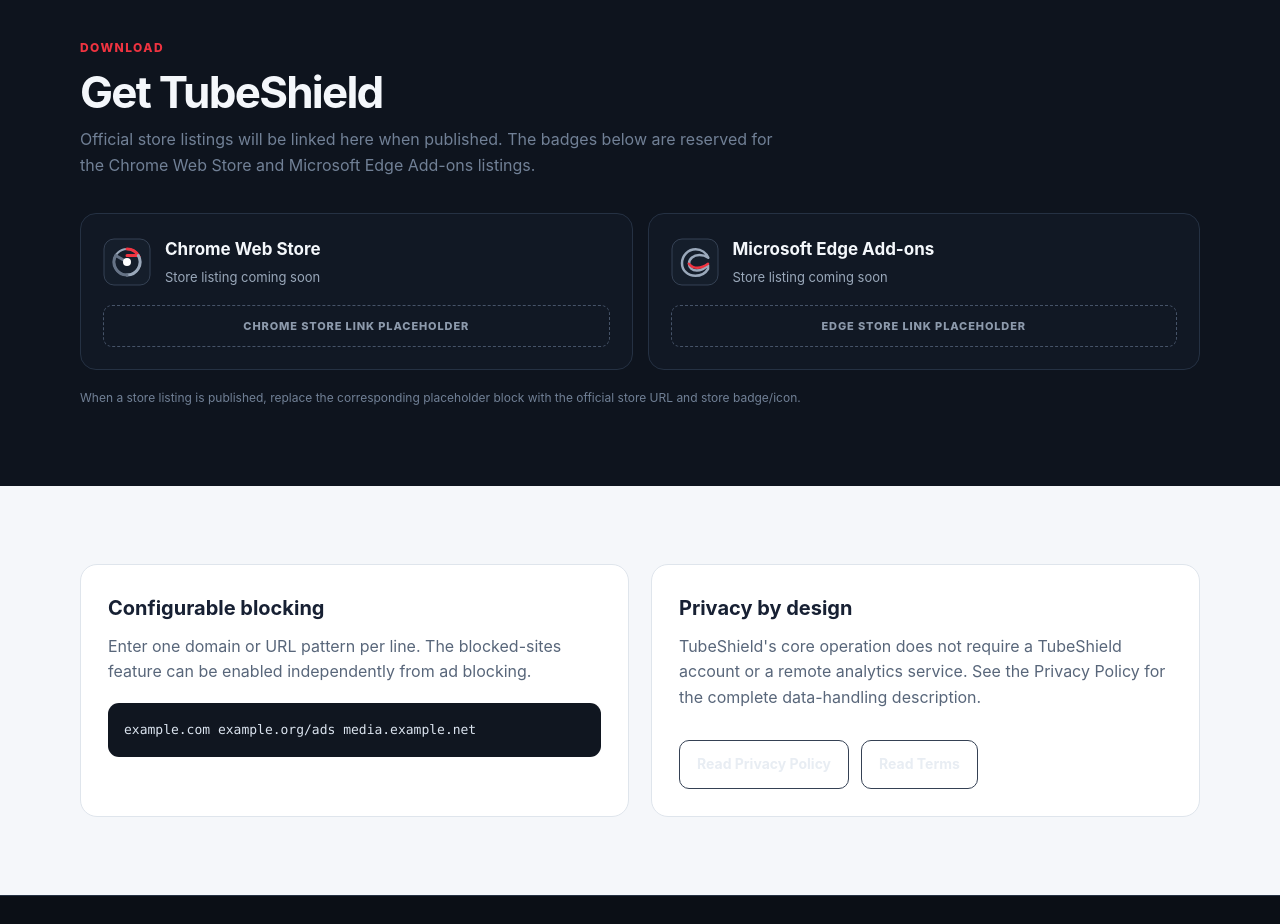
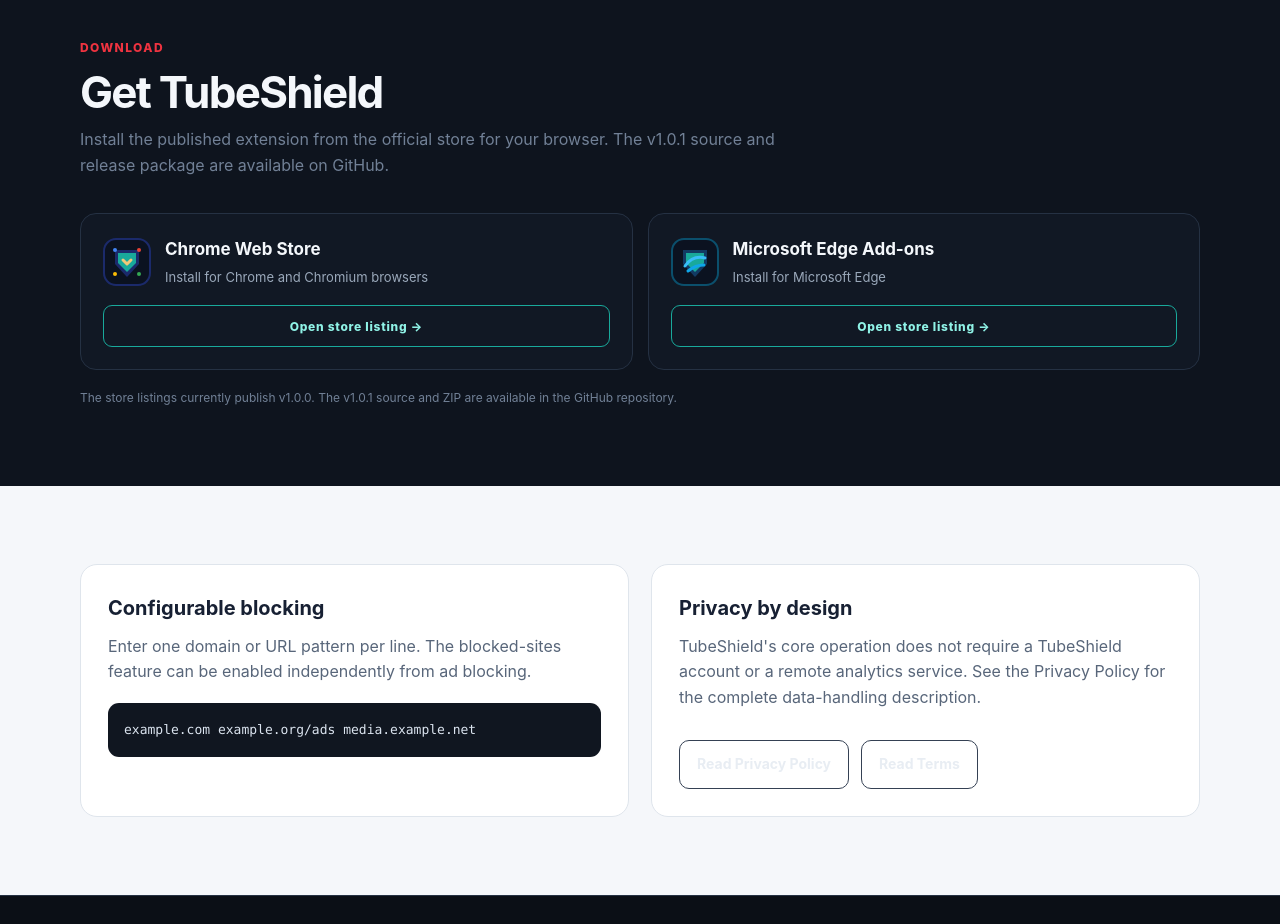
Before and after one commit to RatioJuris/TubeShield, a browser extension: page docs/index.html in a window 1280 px wide. Shown: the part 1580-2504 px from the top of the page. Drawn offline with Linux system fonts and the light colour scheme.

Commit message:
Link official store listings and replace placeholder assets

```diff
--- a/docs/assets/site.css
+++ b/docs/assets/site.css
@@ -151,17 +151,18 @@ h1{font-size:clamp(44px,7vw,78px);line-height:.98;letter-spacing:-.055em;margin:
 
 .store-section{background:#0e141e}
 .store-grid{display:grid;grid-template-columns:repeat(2,1fr);gap:15px}
-.store-card{border:1px solid var(--line);border-radius:16px;background:var(--panel);padding:22px}
+.store-card{display:block;border:1px solid var(--line);border-radius:16px;background:var(--panel);padding:22px;color:inherit;text-decoration:none;transition:border-color .15s,transform .15s}
+.store-card:hover{border-color:#19A99B;transform:translateY(-2px)}
 .store-badge{display:flex;align-items:center;gap:14px}
 .store-badge img{flex:0 0 auto;border-radius:10px}
 .store-badge strong{display:block;font-size:17px}
 .store-badge span{display:block;color:var(--muted);font-size:13px;margin-top:3px}
 .store-actions{margin-top:18px}
-.store-placeholder-label{
+.store-link-label{
   display:inline-flex;align-items:center;justify-content:center;
   width:100%;min-height:42px;padding:9px 12px;
-  border:1px dashed #465368;border-radius:9px;
-  color:#8d9aac;font-size:11px;font-weight:800;letter-spacing:.08em;
+  border:1px solid #19A99B;border-radius:9px;
+  color:#8ff2e6;font-size:12px;font-weight:800;letter-spacing:.06em;
 }
 .store-note{margin:18px 0 0;color:#718096;font-size:12px}
 
--- a/docs/index.html
+++ b/docs/index.html
@@ -94,38 +94,38 @@ maintained locally in the browser.
 <div class="section-heading">
 <span>DOWNLOAD</span>
 <h2>Get TubeShield</h2>
-<p>Official store listings will be linked here when published. The badges below are reserved for the Chrome Web Store and Microsoft Edge Add-ons listings.</p>
+<p>Install the published extension from the official store for your browser. The v1.0.1 source and release package are available on GitHub.</p>
 </div>
 
 <div class="store-grid">
-<div class="store-card">
+<a class="store-card" href="https://chromewebstore.google.com/detail/tubeshield/mdalbhgcgmblklfgpjmpbchbgidfkclm" target="_blank" rel="noopener noreferrer">
 <div class="store-badge">
-<img src="/TubeShield/assets/chrome-store-placeholder.svg" alt="" width="48" height="48">
+<img src="/TubeShield/assets/chrome-store.svg" alt="" width="48" height="48">
 <div>
 <strong>Chrome Web Store</strong>
-<span>Store listing coming soon</span>
+<span>Install for Chrome and Chromium browsers</span>
 </div>
 </div>
 <div class="store-actions">
-<span class="store-placeholder-label">CHROME STORE LINK PLACEHOLDER</span>
+<span class="store-link-label">Open store listing →</span>
 </div>
-</div>
+</a>
 
-<div class="store-card">
+<a class="store-card" href="https://microsoftedge.microsoft.com/addons/detail/tubeshield/ioobkmbkklooimjmkanbeconldikdoeg" target="_blank" rel="noopener noreferrer">
 <div class="store-badge">
-<img src="/TubeShield/assets/edge-store-placeholder.svg" alt="" width="48" height="48">
+<img src="/TubeShield/assets/edge-store.svg" alt="" width="48" height="48">
 <div>
 <strong>Microsoft Edge Add-ons</strong>
-<span>Store listing coming soon</span>
+<span>Install for Microsoft Edge</span>
 </div>
 </div>
 <div class="store-actions">
-<span class="store-placeholder-label">EDGE STORE LINK PLACEHOLDER</span>
+<span class="store-link-label">Open store listing →</span>
 </div>
-</div>
+</a>
 </div>
 
-<p class="store-note">When a store listing is published, replace the corresponding placeholder block with the official store URL and store badge/icon.</p>
+<p class="store-note">The store listings currently publish v1.0.0. The v1.0.1 source and ZIP are available in the GitHub repository.</p>
 </div>
 </section>
 
```
Also changed, not shown: docs/contact.html (+3 -2 lines), docs/assets/chrome-store-placeholder.svg (deleted), docs/assets/chrome-store.svg (added), docs/assets/edge-store-placeholder.svg (deleted), docs/assets/edge-store.svg (added), 2 other files.
